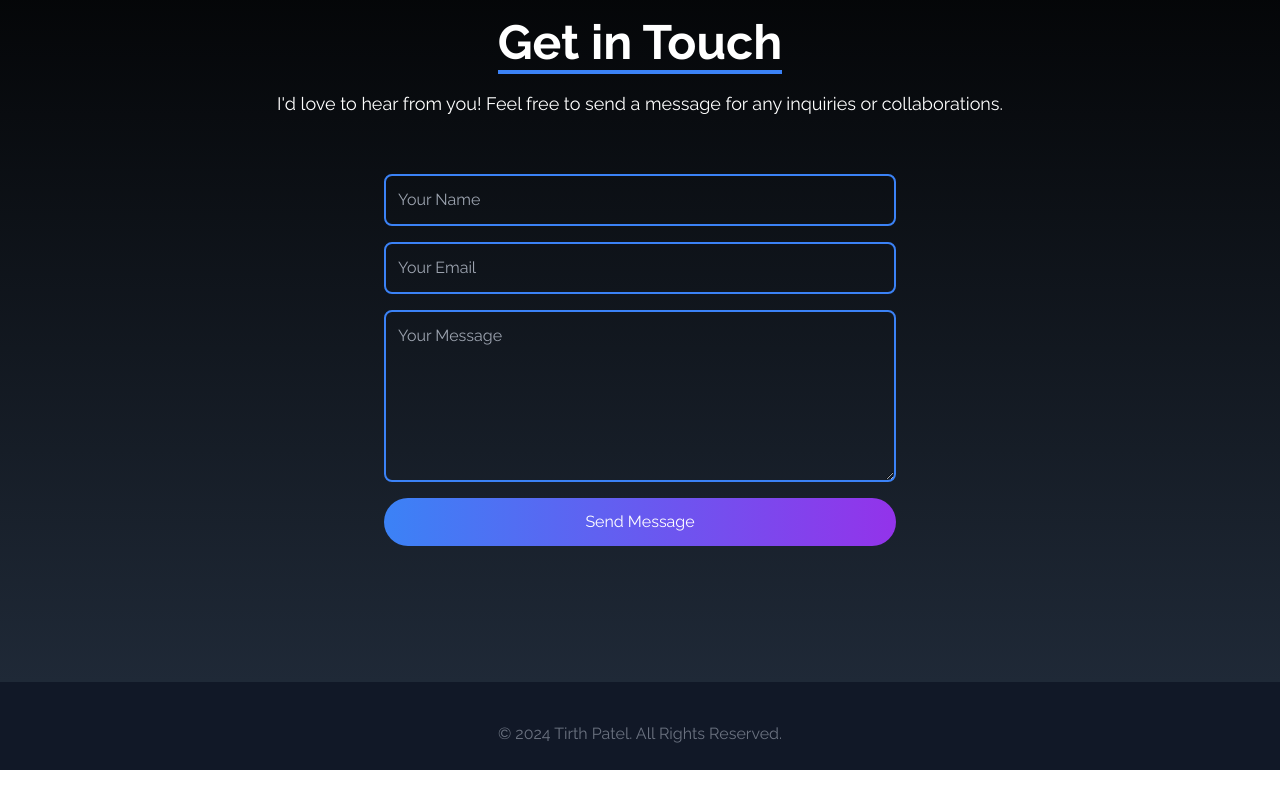
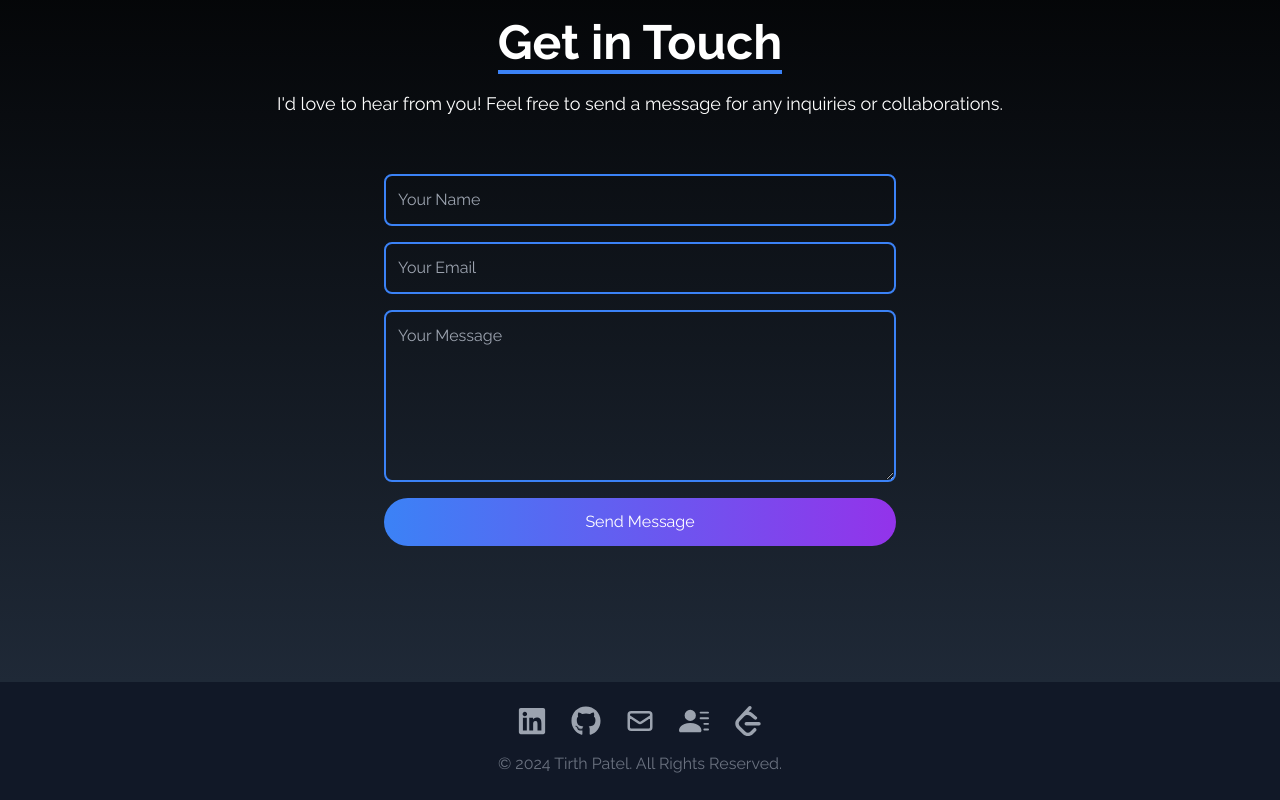
Before and after one commit to Tirthpatel13/TirthPortfolio, a React (Create React App) app: page / in a window 1280 px wide. Shown: the part 3168-3968 px from the top of the page. Before the commit the page ends 3938 px from the top, so only its background shows below. Built offline with nearby package versions, Linux system fonts and the light colour scheme; the HTML template or start-up script is replaced by a standard one.

Commit message:
added social links in footer with leet code link

```diff
--- a/package.json
+++ b/package.json
@@ -3,6 +3,7 @@
   "version": "0.1.0",
   "private": true,
   "dependencies": {
+    "@coreui/icons": "^3.0.1",
     "@testing-library/jest-dom": "^5.17.0",
     "@testing-library/react": "^13.4.0",
     "@testing-library/user-event": "^13.5.0",
--- a/src/components/Footer.jsx
+++ b/src/components/Footer.jsx
@@ -1,9 +1,46 @@
 import React from 'react';
+import { FaGithub, FaLinkedin } from 'react-icons/fa';
+import { HiOutlineMail } from 'react-icons/hi';
+import { BsFillPersonLinesFill } from 'react-icons/bs';
+import { SiLeetcode } from 'react-icons/si';  // Import LeetCode icon
 
 const Footer = () => {
   return (
     <footer className="w-full bg-gray-900 text-white py-6">
       <div className="max-w-screen-lg mx-auto text-center">
+
+        {/* Social Media Links */}
+        <div className="flex justify-center space-x-6 mb-4">
+          <a href="https://www.linkedin.com/in/tirth-p-4a4a84179/"
+             target="_blank"
+             rel="noreferrer"
+             className="text-gray-400 hover:text-white">
+            <FaLinkedin size={30} />
+          </a>
+          <a href="https://github.com/Tirthpatel13"
+             target="_blank"
+             rel="noreferrer"
+             className="text-gray-400 hover:text-white">
+            <FaGithub size={30} />
+          </a>
+          <a href="mailto:tp131101@gmail.com"
+             target="_blank"
+             rel="noreferrer"
+             className="text-gray-400 hover:text-white">
+            <HiOutlineMail size={30} />
+          </a>
+          <a href="/Tirth_Patel_Resume.pdf"
+             download
+             className="text-gray-400 hover:text-white">
+            <BsFillPersonLinesFill size={30} />
+          </a>
+          <a href="https://leetcode.com/u/tirthp_01/"  // Replace with your LeetCode URL
+             target="_blank"
+             rel="noreferrer"
+             className="text-gray-400 hover:text-white">
+            <SiLeetcode size={30} />  {/* LeetCode Icon */}
+          </a>
+        </div>
 
         {/* Copyright Information */}
         <div className="mt-4 text-gray-500">
```
Also changed, not shown: 1 other file (tests, documents, lock files or other folders).
